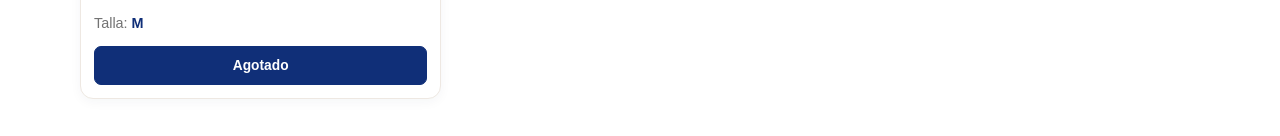
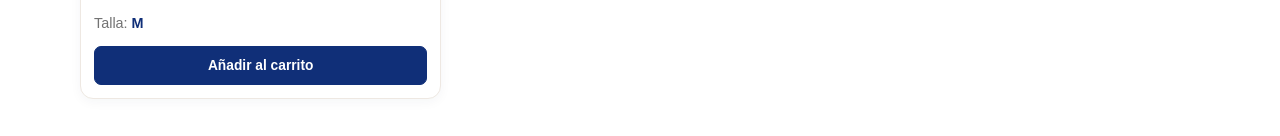
Before and after one commit to tosevende/ventas, a plain HTML site: page categorias/gimnasio.html in a window 1280 px wide. Shown: the part 2049-2185 px from the top of the page. Drawn offline with Linux system fonts and the light colour scheme.

Commit message:
Update gimnasio.html

```diff
--- a/categorias/gimnasio.html
+++ b/categorias/gimnasio.html
@@ -198,7 +198,7 @@
                                 data-add-to-cart
                                 data-available="false"
                                 disabled>
-                                Agotado
+                                Añadir al carrito
                             </button>
                              <!--
                             <button
```
